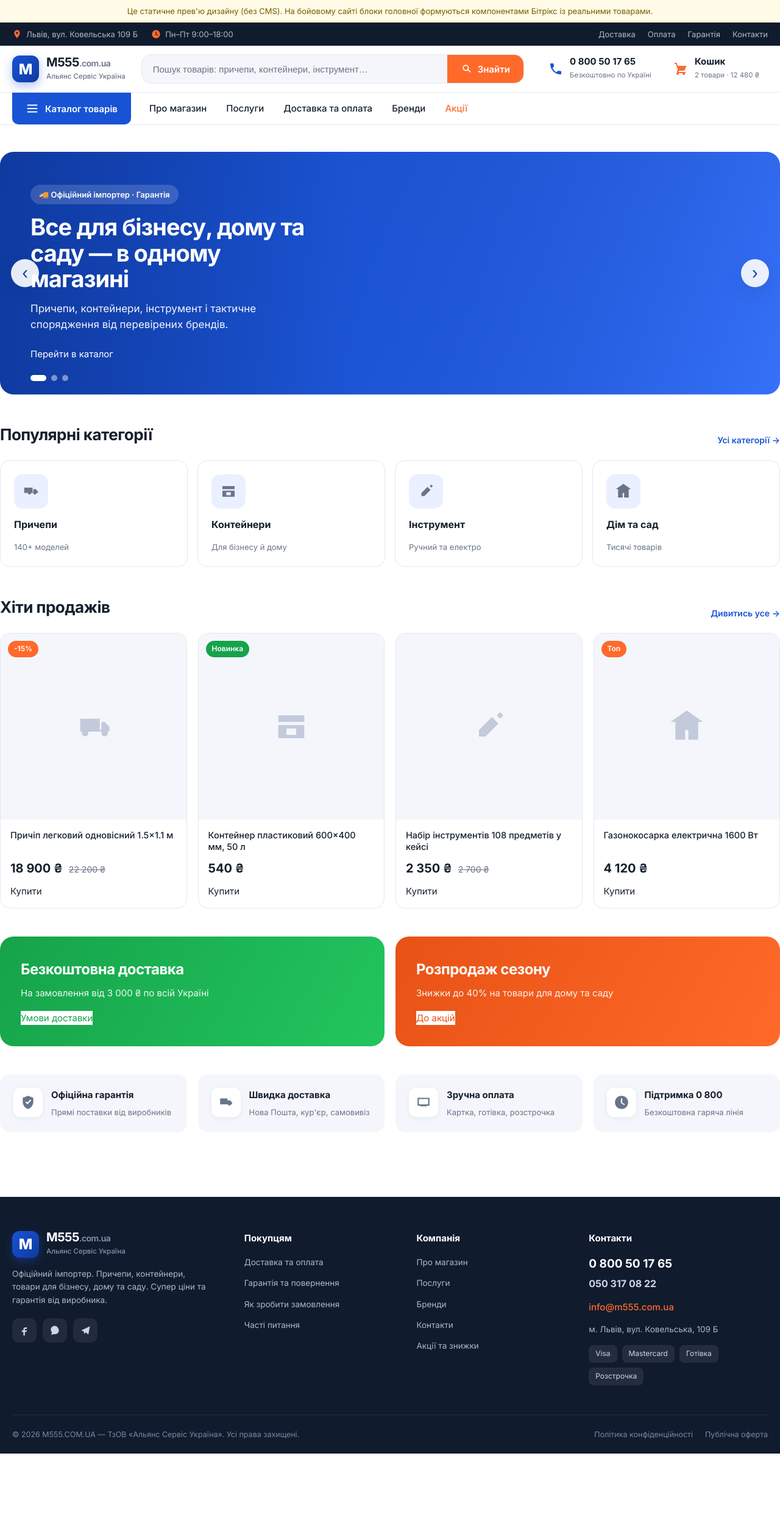
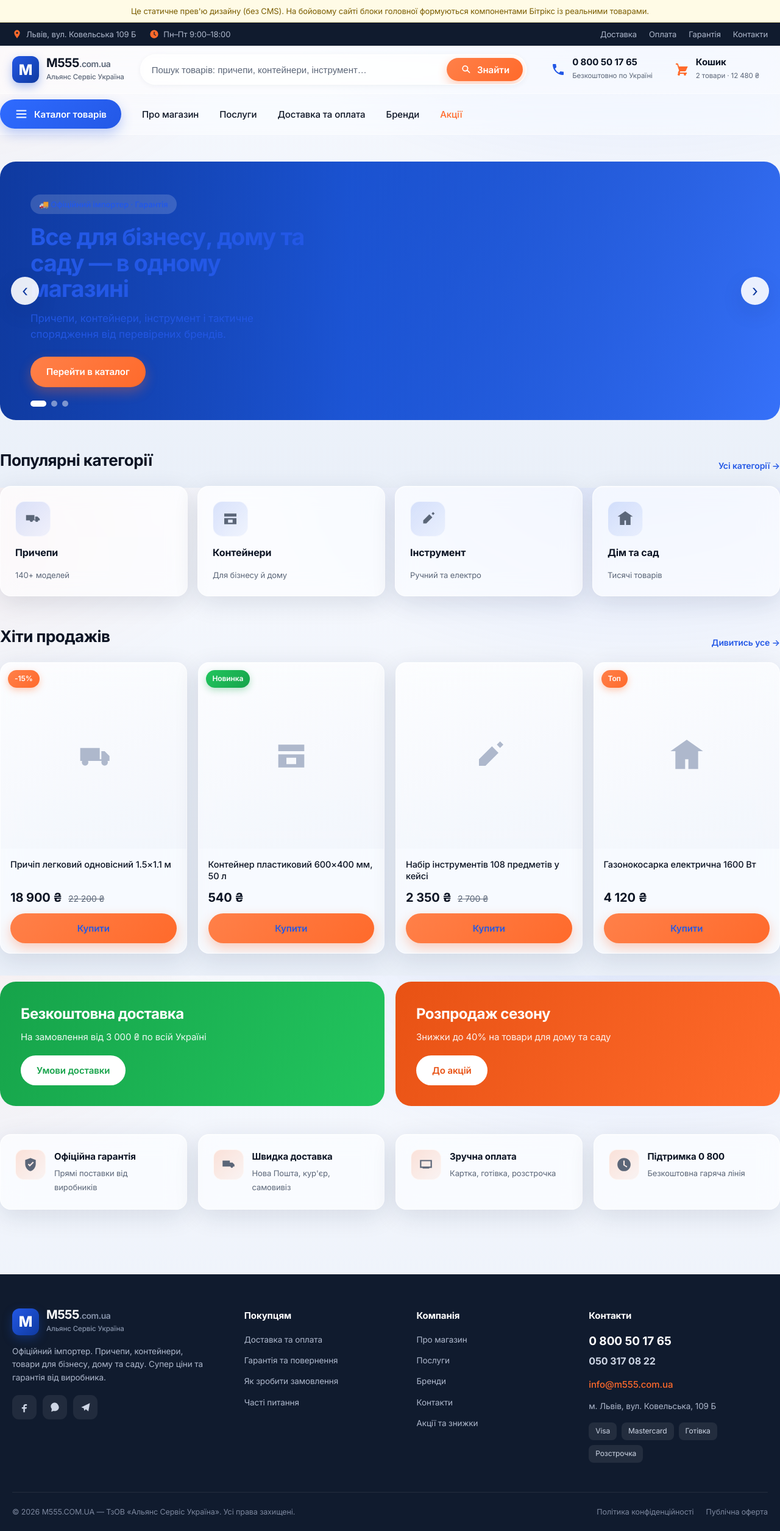
Before and after one commit to andriipushkar/future, a PHP site: page /preview.html in a window 1280 px wide. Shown: the whole page at 61% size. Before the commit the page ends 2384 px from the top, so only its background shows below. Run offline with PHP 8.4, Linux system fonts and the light colour scheme.

Commit message:
Redesign to premium glassmorphism style
- Glass design tokens, layered gradient page background, deeper palette
- Frosted sticky header, pill search, glass catalog dropdown and navbar
- Glass product/category/advantage cards with soft layered shadows
- Gradient pill buttons (accent/brand/ghost) and refined tags
- preview.html links styles.css so buttons render

https://claude.ai/code/session_01Dzo1PnGCiQQN6fCnzG8akX

```diff
--- a/bitrix-templates/m555_modern/home.css
+++ b/bitrix-templates/m555_modern/home.css
@@ -52,11 +52,14 @@
 
 /* Категорії */
 .cat-grid{display:grid;grid-template-columns:repeat(4,1fr);gap:16px}
-.cat-card{display:flex;flex-direction:column;gap:14px;padding:22px;border:1px solid var(--c-border);
-	border-radius:var(--radius);background:#fff;transition:transform .18s,box-shadow .18s,border-color .18s}
-.cat-card:hover{transform:translateY(-4px);box-shadow:var(--shadow);border-color:transparent}
-.cat-card__ic{width:56px;height:56px;border-radius:14px;display:grid;place-items:center;
-	background:var(--c-brand-soft);color:var(--c-brand);overflow:hidden}
+.cat-card{display:flex;flex-direction:column;gap:14px;padding:24px;
+	border:1px solid var(--glass-border);border-radius:var(--radius);
+	background:var(--glass);backdrop-filter:blur(16px) saturate(160%);-webkit-backdrop-filter:blur(16px) saturate(160%);
+	box-shadow:var(--shadow-glass);transition:transform .2s var(--ease),box-shadow .2s var(--ease)}
+.cat-card:hover{transform:translateY(-6px);box-shadow:var(--shadow-lg)}
+.cat-card__ic{width:58px;height:58px;border-radius:16px;display:grid;place-items:center;
+	background:linear-gradient(135deg,rgba(35,88,230,.16),rgba(35,88,230,.06));color:var(--c-brand);
+	border:1px solid rgba(255,255,255,.6);overflow:hidden}
 .cat-card__ic svg{width:30px;height:30px}
 .cat-card__ic img{width:100%;height:100%;object-fit:cover}
 .cat-card b{font-size:16px;color:var(--c-text)}
@@ -64,14 +67,16 @@
 
 /* Товари */
 .prod-grid{display:grid;grid-template-columns:repeat(4,1fr);gap:18px}
-.prod{border:1px solid var(--c-border);border-radius:var(--radius);overflow:hidden;background:#fff;
-	display:flex;flex-direction:column;transition:transform .18s,box-shadow .18s,border-color .18s}
-.prod:hover{transform:translateY(-4px);box-shadow:var(--shadow);border-color:transparent}
-.prod__img{aspect-ratio:1;background:var(--c-surface);position:relative;display:grid;place-items:center;color:#c2cadb;overflow:hidden}
+.prod{border:1px solid var(--glass-border);border-radius:var(--radius);overflow:hidden;
+	background:var(--glass);backdrop-filter:blur(16px) saturate(160%);-webkit-backdrop-filter:blur(16px) saturate(160%);
+	box-shadow:var(--shadow-glass);
+	display:flex;flex-direction:column;transition:transform .2s var(--ease),box-shadow .2s var(--ease)}
+.prod:hover{transform:translateY(-6px);box-shadow:var(--shadow-lg)}
+.prod__img{aspect-ratio:1;background:linear-gradient(160deg,rgba(255,255,255,.5),rgba(238,242,250,.5));position:relative;display:grid;place-items:center;color:#aeb8cc;overflow:hidden}
 .prod__img img{width:100%;height:100%;object-fit:contain;padding:12px}
 .prod__img svg{width:64px;height:64px}
-.prod__tag{position:absolute;top:12px;left:12px;background:var(--c-accent);color:#fff;font-size:12px;font-weight:600;padding:4px 10px;border-radius:20px;z-index:2}
-.prod__tag--new{background:var(--c-success)}
+.prod__tag{position:absolute;top:12px;left:12px;background:linear-gradient(135deg,#ff8049,var(--c-accent));color:#fff;font-size:12px;font-weight:600;padding:5px 11px;border-radius:var(--radius-pill);z-index:2;box-shadow:0 4px 12px rgba(255,106,43,.35)}
+.prod__tag--new{background:linear-gradient(135deg,#22c55e,var(--c-success));box-shadow:0 4px 12px rgba(22,163,74,.32)}
 .prod__body{padding:16px;display:flex;flex-direction:column;gap:10px;flex:1}
 .prod__name{font-size:14.5px;font-weight:500;line-height:1.35;flex:1;color:var(--c-text)}
 .prod__name a{color:inherit}
@@ -83,8 +88,12 @@
 
 /* Переваги */
 .adv-grid{display:grid;grid-template-columns:repeat(4,1fr);gap:18px}
-.adv{display:flex;gap:14px;align-items:flex-start;padding:22px;background:var(--c-surface);border-radius:var(--radius)}
-.adv__ic{width:48px;height:48px;flex:0 0 auto;border-radius:12px;display:grid;place-items:center;background:#fff;color:var(--c-accent);box-shadow:var(--shadow-sm)}
+.adv{display:flex;gap:14px;align-items:flex-start;padding:24px;border-radius:var(--radius);
+	background:var(--glass);backdrop-filter:blur(16px) saturate(160%);-webkit-backdrop-filter:blur(16px) saturate(160%);
+	border:1px solid var(--glass-border);box-shadow:var(--shadow-glass)}
+.adv__ic{width:50px;height:50px;flex:0 0 auto;border-radius:14px;display:grid;place-items:center;
+	background:linear-gradient(135deg,rgba(255,106,43,.18),rgba(255,106,43,.06));color:var(--c-accent);
+	border:1px solid rgba(255,255,255,.6)}
 .adv__ic svg{width:26px;height:26px}
 .adv b{display:block;margin-bottom:4px;font-size:15px;color:var(--c-text)}
 .adv span{color:var(--c-muted);font-size:13px;line-height:1.5}
--- a/bitrix-templates/m555_modern/preview.html
+++ b/bitrix-templates/m555_modern/preview.html
@@ -8,6 +8,7 @@
 	<link rel="preconnect" href="https://fonts.gstatic.com" crossorigin>
 	<link href="https://fonts.googleapis.com/css2?family=Inter:wght@400;500;600;700;800&display=swap" rel="stylesheet">
 	<link rel="stylesheet" href="template_styles.css">
+	<link rel="stylesheet" href="styles.css">
 	<link rel="stylesheet" href="home.css">
 	<style>
 		/* Підказка лише для прев'ю (на сайті її немає) */
--- a/bitrix-templates/m555_modern/styles.css
+++ b/bitrix-templates/m555_modern/styles.css
@@ -33,15 +33,26 @@
 
 /* Універсальні кнопки для контенту */
 .btn {
-	display: inline-flex; align-items: center; gap: 9px;
-	padding: 12px 24px; border-radius: var(--radius-sm);
-	font-weight: 600; font-size: 15px; border: 0;
-	transition: background .15s, transform .1s;
+	display: inline-flex; align-items: center; justify-content: center; gap: 9px;
+	padding: 13px 26px; border-radius: var(--radius-pill);
+	font-weight: 600; font-size: 15px; border: 0; cursor: pointer;
+	transition: filter .15s, transform .1s, box-shadow .15s, background .15s;
 }
 .btn:active { transform: translateY(1px); }
-.btn--primary { background: var(--c-brand); color: #fff; }
-.btn--primary:hover { background: var(--c-brand-dark); color: #fff; text-decoration: none; }
-.btn--accent { background: var(--c-accent); color: #fff; }
-.btn--accent:hover { background: var(--c-accent-dark); color: #fff; text-decoration: none; }
-.btn--ghost { background: var(--c-surface); color: var(--c-text); }
-.btn--ghost:hover { background: var(--c-surface-2); color: var(--c-text); text-decoration: none; }
+.btn--primary {
+	background: linear-gradient(135deg, #2f6bff, var(--c-brand)); color: #fff;
+	box-shadow: 0 8px 20px rgba(35,88,230,.30);
+}
+.btn--primary:hover { filter: brightness(1.06); color: #fff; text-decoration: none; }
+.btn--accent {
+	background: linear-gradient(135deg, #ff8049, var(--c-accent)); color: #fff;
+	box-shadow: 0 8px 20px rgba(255,106,43,.32);
+}
+.btn--accent:hover { filter: brightness(1.06); color: #fff; text-decoration: none; }
+.btn--ghost {
+	background: rgba(255,255,255,.55);
+	backdrop-filter: blur(8px); -webkit-backdrop-filter: blur(8px);
+	border: 1px solid var(--glass-border); color: var(--c-text);
+	box-shadow: var(--shadow-sm);
+}
+.btn--ghost:hover { background: rgba(255,255,255,.8); color: var(--c-text); text-decoration: none; }
--- a/bitrix-templates/m555_modern/template_styles.css
+++ b/bitrix-templates/m555_modern/template_styles.css
@@ -5,16 +5,16 @@
 
 :root {
 	/* Палітра */
-	--c-bg:        #ffffff;
-	--c-surface:   #f4f6fb;
-	--c-surface-2: #eef1f8;
-	--c-border:    #e3e8f0;
-	--c-text:      #16202e;
-	--c-muted:     #69748a;
+	--c-bg:        #f5f8fe;
+	--c-surface:   #eef2fa;
+	--c-surface-2: #e6ecf6;
+	--c-border:    #e2e8f3;
+	--c-text:      #0c1424;
+	--c-muted:     #5b6678;
 
-	--c-brand:      #1853d6;
+	--c-brand:      #2358e6;
 	--c-brand-dark: #0f3aa0;
-	--c-brand-soft: #eaf0ff;
+	--c-brand-soft: #e9f0ff;
 
 	--c-accent:      #ff6a2b;
 	--c-accent-dark: #e85214;
@@ -22,17 +22,26 @@
 	--c-success: #16a34a;
 	--c-danger:  #e11d48;
 
+	/* Скло (glassmorphism) */
+	--glass:        rgba(255,255,255,.62);
+	--glass-strong: rgba(255,255,255,.82);
+	--glass-border: rgba(255,255,255,.65);
+	--glass-blur:   blur(22px) saturate(180%);
+	--glass-dark:   rgba(14,22,40,.55);
+
 	/* Геометрія */
-	--radius:    16px;
-	--radius-sm: 10px;
-	--radius-lg: 22px;
+	--radius:    18px;
+	--radius-sm: 12px;
+	--radius-lg: 26px;
+	--radius-pill: 999px;
 
-	--shadow-sm: 0 2px 8px rgba(16,32,64,.06);
-	--shadow:    0 8px 28px rgba(16,32,64,.10);
-	--shadow-lg: 0 18px 48px rgba(16,32,64,.16);
+	--shadow-sm: 0 2px 10px rgba(16,32,64,.05);
+	--shadow:    0 12px 36px rgba(16,32,64,.10);
+	--shadow-lg: 0 28px 70px rgba(13,22,48,.20);
+	--shadow-glass: 0 10px 40px rgba(16,32,64,.12), inset 0 1px 0 rgba(255,255,255,.55);
 
 	--container: 1280px;
-	--header-h:  76px;
+	--header-h:  78px;
 
 	--ease: cubic-bezier(.4, 0, .2, 1);
 }
@@ -46,9 +55,14 @@ body.m555 {
 	margin: 0;
 	font-family: "Inter", -apple-system, "Segoe UI", Roboto, Arial, sans-serif;
 	color: var(--c-text);
-	background: var(--c-bg);
+	background:
+		radial-gradient(1100px 620px at 82% -8%, rgba(35,88,230,.12), transparent 60%),
+		radial-gradient(900px 520px at -8% 8%, rgba(255,106,43,.07), transparent 55%),
+		linear-gradient(180deg, #f7f9fe 0%, #eaf0f9 100%);
+	background-attachment: fixed;
 	font-size: 15px;
 	line-height: 1.55;
+	letter-spacing: -0.1px;
 	-webkit-font-smoothing: antialiased;
 	text-rendering: optimizeLegibility;
 }
@@ -99,11 +113,17 @@ svg { fill: currentColor; }
 	position: sticky;
 	top: 0;
 	z-index: 100;
-	background: var(--c-bg);
-	border-bottom: 1px solid var(--c-border);
-	transition: box-shadow .2s var(--ease);
+	background: var(--glass);
+	backdrop-filter: var(--glass-blur);
+	-webkit-backdrop-filter: var(--glass-blur);
+	border-bottom: 1px solid rgba(255,255,255,.5);
+	box-shadow: inset 0 1px 0 rgba(255,255,255,.5);
+	transition: background .25s var(--ease), box-shadow .25s var(--ease);
 }
-.site-header.is-stuck { box-shadow: var(--shadow); }
+.site-header.is-stuck {
+	background: var(--glass-strong);
+	box-shadow: 0 10px 34px rgba(13,22,48,.10);
+}
 
 .site-header__inner {
 	display: flex;
@@ -131,17 +151,20 @@ svg { fill: currentColor; }
 .search {
 	flex: 1 1 auto;
 	display: flex;
-	height: 48px;
-	background: var(--c-surface);
-	border: 1.5px solid var(--c-border);
-	border-radius: var(--radius);
+	height: 50px;
+	background: rgba(255,255,255,.55);
+	backdrop-filter: blur(8px);
+	-webkit-backdrop-filter: blur(8px);
+	border: 1px solid rgba(255,255,255,.7);
+	box-shadow: var(--shadow-sm), inset 0 1px 0 rgba(255,255,255,.6);
+	border-radius: var(--radius-pill);
 	overflow: hidden;
-	transition: border-color .15s var(--ease), box-shadow .15s var(--ease);
+	transition: border-color .15s var(--ease), box-shadow .15s var(--ease), background .15s var(--ease);
 }
 .search:focus-within {
-	border-color: var(--c-brand);
+	border-color: rgba(35,88,230,.5);
 	box-shadow: 0 0 0 4px var(--c-brand-soft);
-	background: #fff;
+	background: rgba(255,255,255,.92);
 }
 .search__input {
 	flex: 1; border: 0; background: transparent;
@@ -151,12 +174,14 @@ svg { fill: currentColor; }
 .search__input::placeholder { color: var(--c-muted); }
 .search__btn {
 	display: inline-flex; align-items: center; gap: 8px;
-	border: 0; padding: 0 22px;
-	background: var(--c-accent); color: #fff;
-	font-weight: 600; font-size: 15px;
-	transition: background .15s var(--ease);
+	border: 0; margin: 5px; padding: 0 22px; border-radius: var(--radius-pill);
+	background: linear-gradient(135deg, #ff8049, var(--c-accent));
+	color: #fff; font-weight: 600; font-size: 15px;
+	box-shadow: 0 6px 16px rgba(255,106,43,.32);
+	transition: filter .15s var(--ease), transform .1s var(--ease);
 }
-.search__btn:hover { background: var(--c-accent-dark); }
+.search__btn:hover { filter: brightness(1.05); }
+.search__btn:active { transform: translateY(1px); }
 .search__btn svg { width: 20px; height: 20px; }
 
 /* Header actions */
@@ -166,7 +191,7 @@ svg { fill: currentColor; }
 	padding: 8px 14px; border-radius: var(--radius-sm);
 	transition: background .15s var(--ease);
 }
-.ha:hover { background: var(--c-surface); }
+.ha:hover { background: rgba(255,255,255,.7); }
 .ha__ic {
 	width: 24px; height: 24px; flex: 0 0 auto;
 	color: var(--c-brand);
@@ -178,45 +203,52 @@ svg { fill: currentColor; }
 
 /* ───────── Navbar ───────── */
 .navbar {
-	background: var(--c-bg);
-	border-bottom: 1px solid var(--c-border);
+	background: rgba(255,255,255,.45);
+	backdrop-filter: blur(14px) saturate(160%);
+	-webkit-backdrop-filter: blur(14px) saturate(160%);
+	border-bottom: 1px solid rgba(255,255,255,.5);
 	position: relative;
 	z-index: 90;
 }
-.navbar__inner { display: flex; align-items: stretch; gap: 8px; }
+.navbar__inner { display: flex; align-items: center; gap: 8px; padding: 9px 0; }
 
 .catalog-btn {
 	display: inline-flex; align-items: center; gap: 10px;
-	border: 0; padding: 0 22px; height: 52px;
-	background: var(--c-brand); color: #fff;
-	font-weight: 600; font-size: 15px;
-	border-radius: 0 0 var(--radius-sm) var(--radius-sm);
-	transition: background .15s var(--ease);
+	border: 0; padding: 0 24px; height: 48px;
+	background: linear-gradient(135deg, #2f6bff, var(--c-brand));
+	color: #fff; font-weight: 600; font-size: 15px;
+	border-radius: var(--radius-pill);
+	box-shadow: 0 8px 20px rgba(35,88,230,.30);
+	transition: filter .15s var(--ease), transform .1s var(--ease);
 }
-.catalog-btn:hover { background: var(--c-brand-dark); }
+.catalog-btn:hover { filter: brightness(1.06); }
+.catalog-btn:active { transform: translateY(1px); }
 .catalog-btn svg { width: 22px; height: 22px; }
 
 .navbar__links {
-	display: flex; align-items: center; gap: 4px;
-	margin-left: 8px;
+	display: flex; align-items: center; gap: 2px;
+	margin-left: 10px;
 }
 .navbar__links a {
-	padding: 0 14px; height: 52px;
+	padding: 0 16px; height: 40px;
 	display: inline-flex; align-items: center;
 	font-weight: 500; color: var(--c-text);
-	border-bottom: 2px solid transparent;
+	border-radius: var(--radius-pill);
+	transition: background .15s var(--ease), color .15s var(--ease);
 }
-.navbar__links a:hover { color: var(--c-brand); }
+.navbar__links a:hover { color: var(--c-brand); background: rgba(255,255,255,.7); }
 .navbar__links-accent { color: var(--c-accent) !important; font-weight: 600; }
 
 /* Catalog dropdown */
 .catalog-dropdown {
 	position: absolute;
-	top: 100%; left: 20px;
-	width: 320px;
-	background: #fff;
-	border: 1px solid var(--c-border);
-	border-radius: 0 0 var(--radius) var(--radius);
+	top: calc(100% + 10px); left: 20px;
+	width: 340px;
+	background: var(--glass-strong);
+	backdrop-filter: var(--glass-blur);
+	-webkit-backdrop-filter: var(--glass-blur);
+	border: 1px solid var(--glass-border);
+	border-radius: var(--radius);
 	box-shadow: var(--shadow-lg);
 	padding: 10px;
 	opacity: 0; visibility: hidden; transform: translateY(-8px);
@@ -226,11 +258,11 @@ svg { fill: currentColor; }
 .catalog-dropdown ul { list-style: none; margin: 0; padding: 0; }
 .catalog-dropdown > ul > li > a {
 	display: flex; align-items: center; gap: 12px;
-	padding: 11px 14px; border-radius: var(--radius-sm);
+	padding: 12px 14px; border-radius: var(--radius-sm);
 	font-weight: 500; color: var(--c-text);
 	transition: background .12s var(--ease), color .12s var(--ease);
 }
-.catalog-dropdown > ul > li > a:hover { background: var(--c-brand-soft); color: var(--c-brand); }
+.catalog-dropdown > ul > li > a:hover { background: rgba(35,88,230,.10); color: var(--c-brand); }
 
 /* ───────── Breadcrumbs ───────── */
 .breadcrumbs {
@@ -305,15 +337,16 @@ svg { fill: currentColor; }
 /* ───────── To-top ───────── */
 .to-top {
 	position: fixed; right: 22px; bottom: 22px; z-index: 80;
-	width: 48px; height: 48px; border-radius: 14px;
+	width: 50px; height: 50px; border-radius: 16px;
 	display: grid; place-items: center;
-	background: var(--c-brand); color: #fff;
-	box-shadow: var(--shadow);
+	background: linear-gradient(135deg, #2f6bff, var(--c-brand));
+	color: #fff;
+	box-shadow: 0 10px 26px rgba(35,88,230,.4);
 	opacity: 0; visibility: hidden; transform: translateY(12px);
-	transition: all .25s var(--ease);
+	transition: opacity .25s var(--ease), transform .25s var(--ease), filter .15s var(--ease);
 }
 .to-top.is-visible { opacity: 1; visibility: visible; transform: translateY(0); }
-.to-top:hover { background: var(--c-brand-dark); }
+.to-top:hover { filter: brightness(1.08); }
 .to-top svg { width: 24px; height: 24px; }
 
 /* ───────── Burger ───────── */
```
